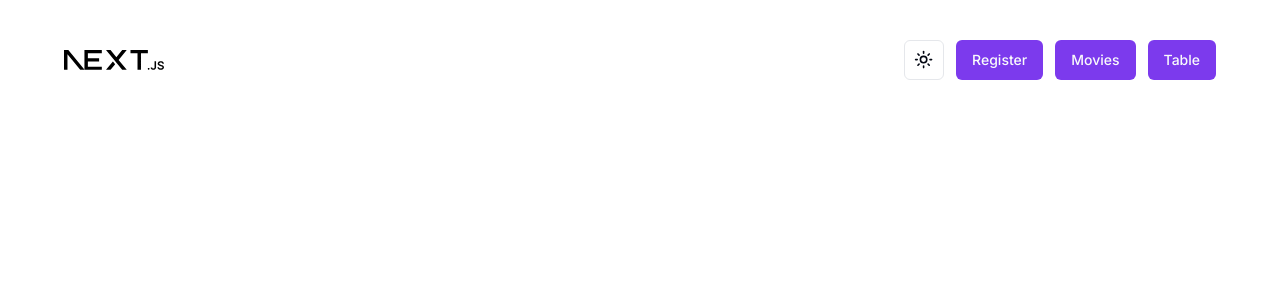
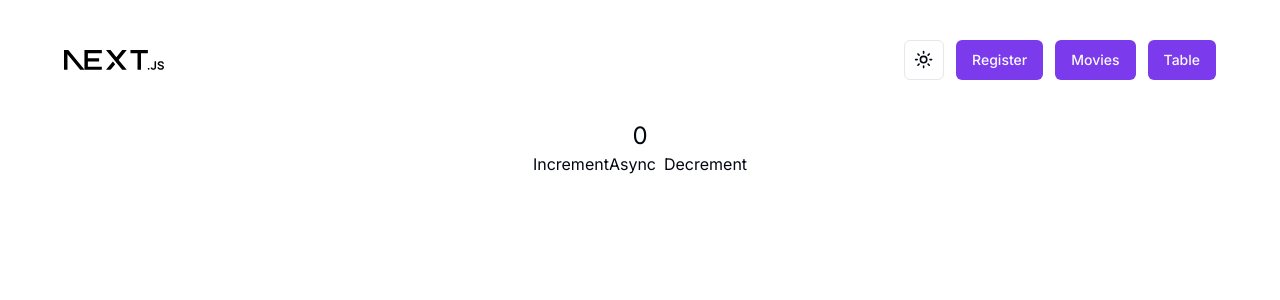
Before and after one commit to siddiquenaim/shadcn-practice-project, a Next.js app: page / in a window 1280 px wide. Shown: the top 300 px of the page. Built offline with nearby package versions, Linux system fonts and the light colour scheme.

Commit message:
completed zundand simple example

```diff
--- a/app/page.tsx
+++ b/app/page.tsx
@@ -1,5 +1,18 @@
-import NavBar from "@/components/custom/Nav";
+"use client";
+import { useCounterStore } from "./store";
 
 export default function Home() {
-  return <main></main>;
+  const count = useCounterStore((state) => state.count);
+  const incrementAsync = useCounterStore((state) => state.incrementAsync);
+  const decrement = useCounterStore((state) => state.decrement);
+
+  return (
+    <main className="container text-center">
+      <div className="text-2xl">{count}</div>
+      <div className="space-x-2">
+        <button onClick={() => incrementAsync()}>IncrementAsync</button>
+        <button onClick={() => decrement()}>Decrement</button>
+      </div>
+    </main>
+  );
 }
--- a/app/store.tsx
+++ b/app/store.tsx
@@ -0,0 +1,24 @@
+import { count } from "console";
+import { create } from "zustand";
+
+type CounterStore = {
+  count: number;
+  increment: () => void;
+  incrementAsync: () => Promise<void>;
+  decrement: () => void;
+};
+
+export const useCounterStore = create<CounterStore>((set) => ({
+  count: 0,
+  increment: () => {
+    set((state) => ({ count: state.count + 1 }));
+  },
+  incrementAsync: async () => {
+    await new Promise((resolve) => setTimeout(resolve, 1000));
+    set((state) => ({ count: state.count + 1 }));
+  },
+
+  decrement: () => {
+    set((state) => ({ count: state.count - 1 }));
+  },
+}));
```
